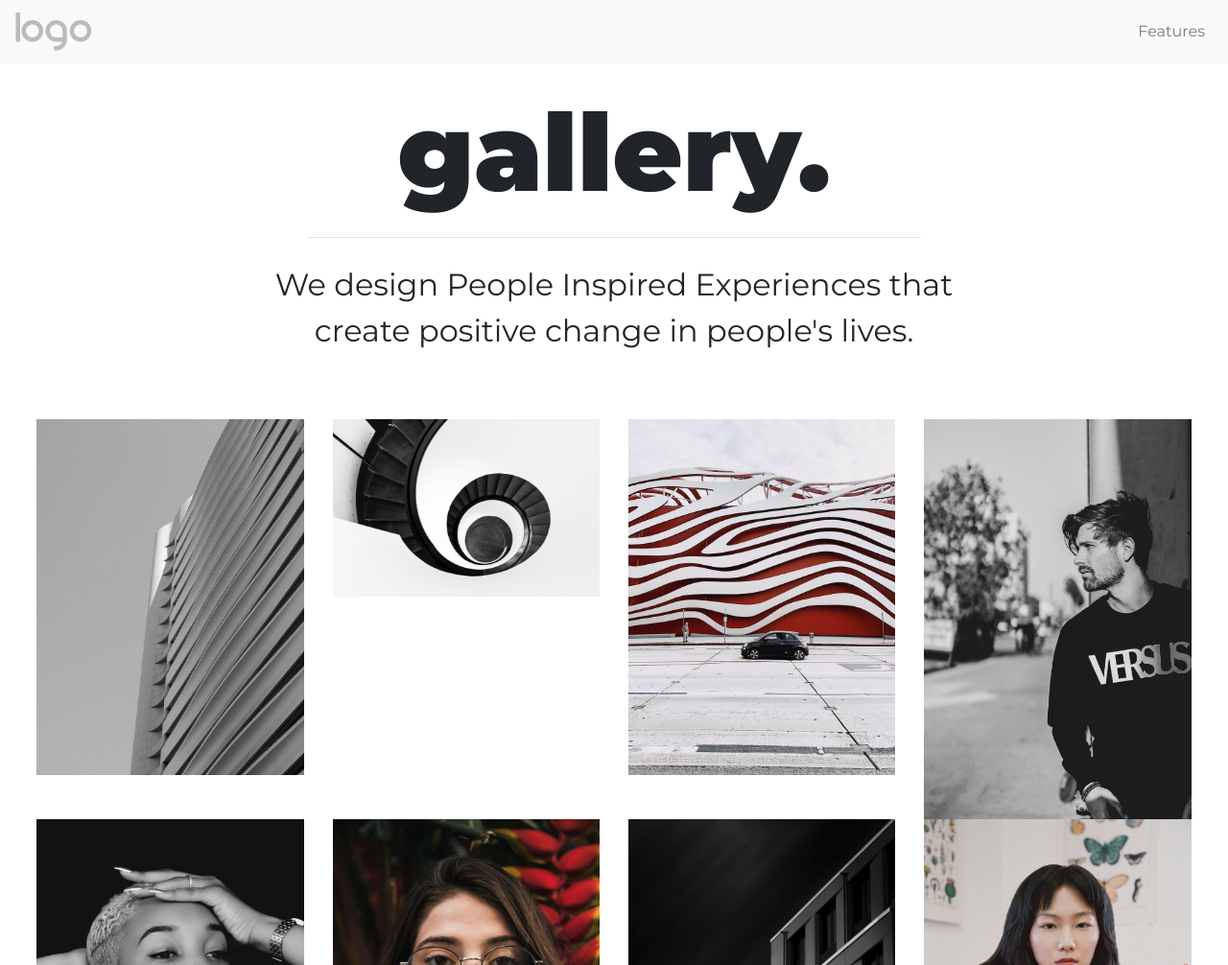
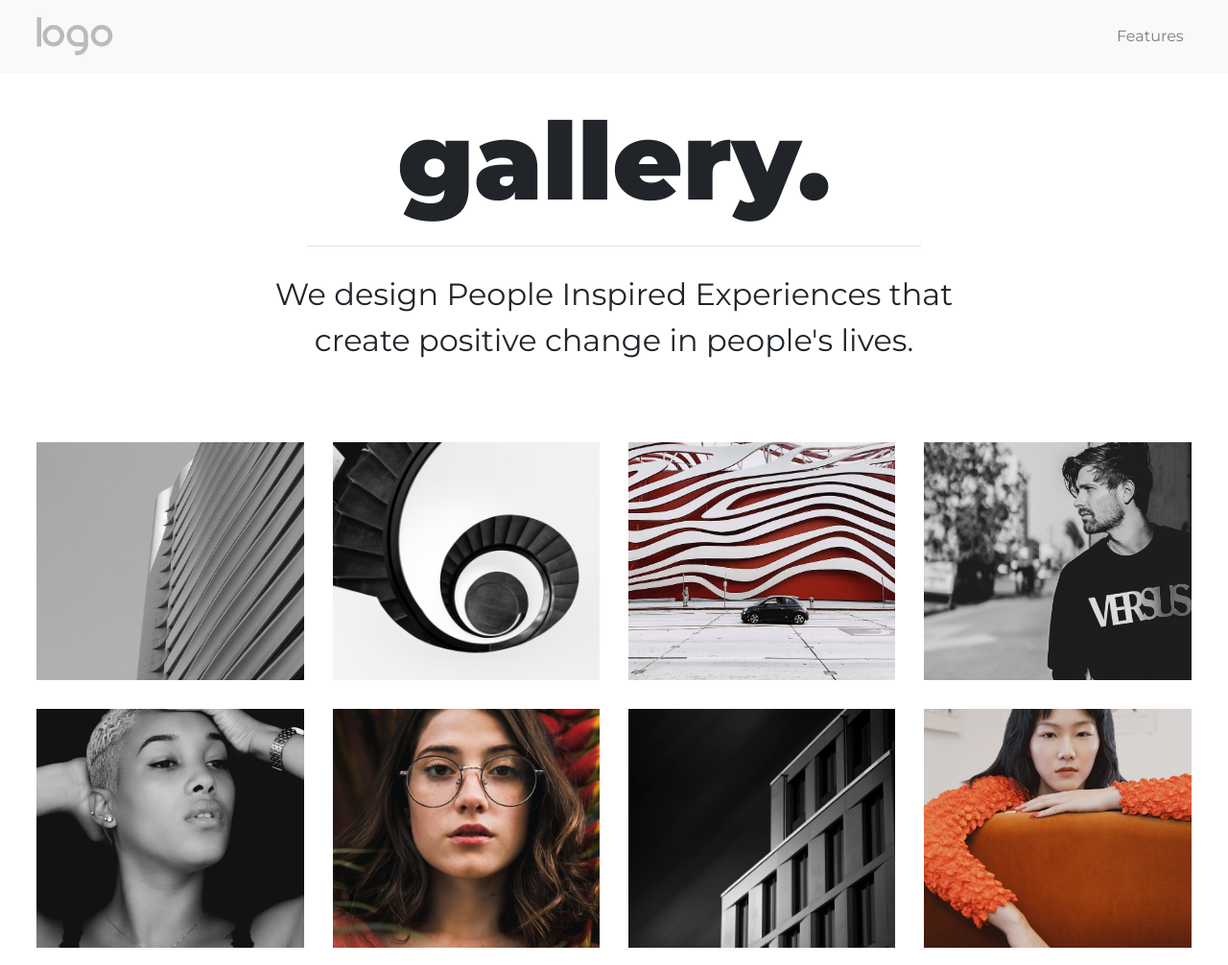
Before and after one commit to Mh-pallab/Gallery, a plain HTML site: page index.html in a window 1280 px wide. Shown: the top 1006 px of the page at 96% size. Drawn offline with nearby package versions, Linux system fonts and the light colour scheme.

Commit message:
Update styles.css for making image squre

```diff
--- a/css/styles.css
+++ b/css/styles.css
@@ -3,6 +3,11 @@
     padding: 0;
     box-sizing: border-box;
 }
+
+.navbar{
+    padding: 1% 3%;
+}
+
 body{
     font-family: 'Montserrat', sans-serif;
     text-align: center;
@@ -31,6 +36,10 @@ p{
 .images{
     display: block;
     width: 100%;
+    aspect-ratio: 1/1;
+    object-fit: cover;
+    object-position: center;
+    padding: 15px 0;
 }
 
 .container-fluid{
```
